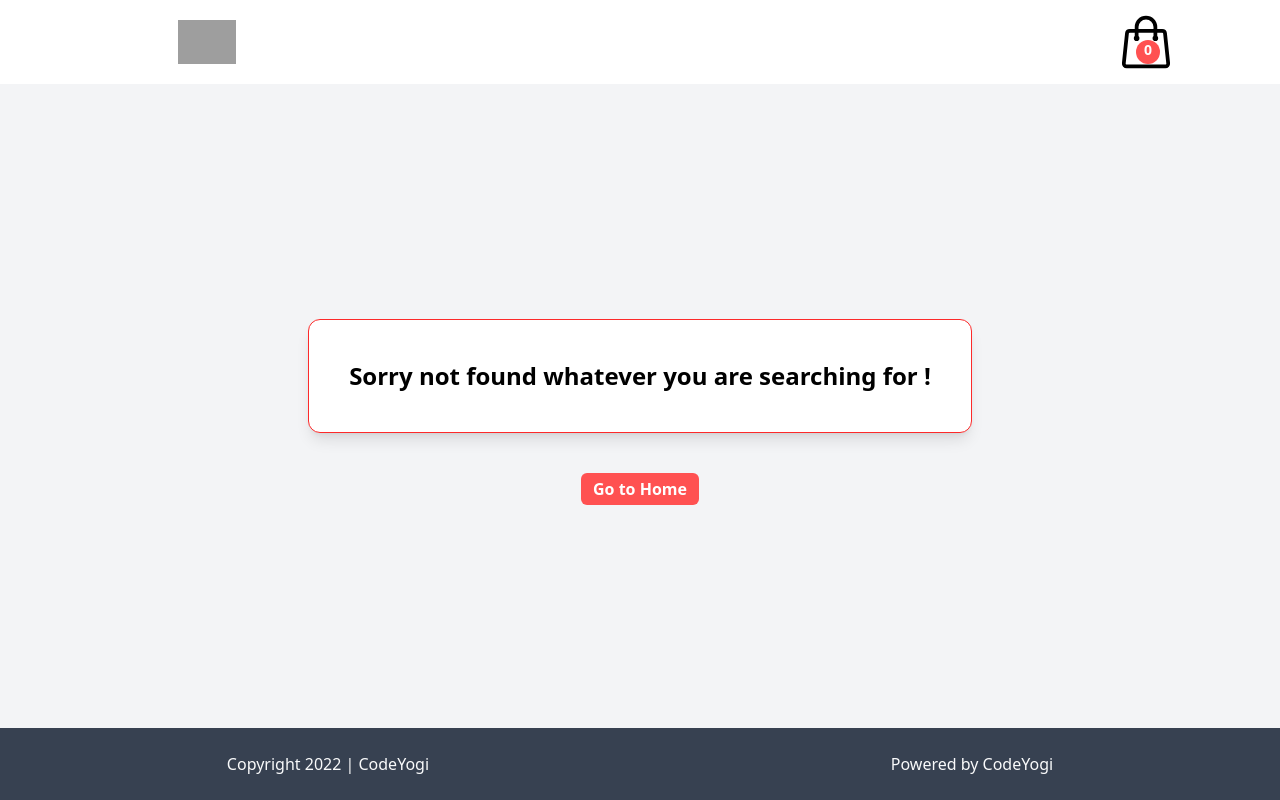
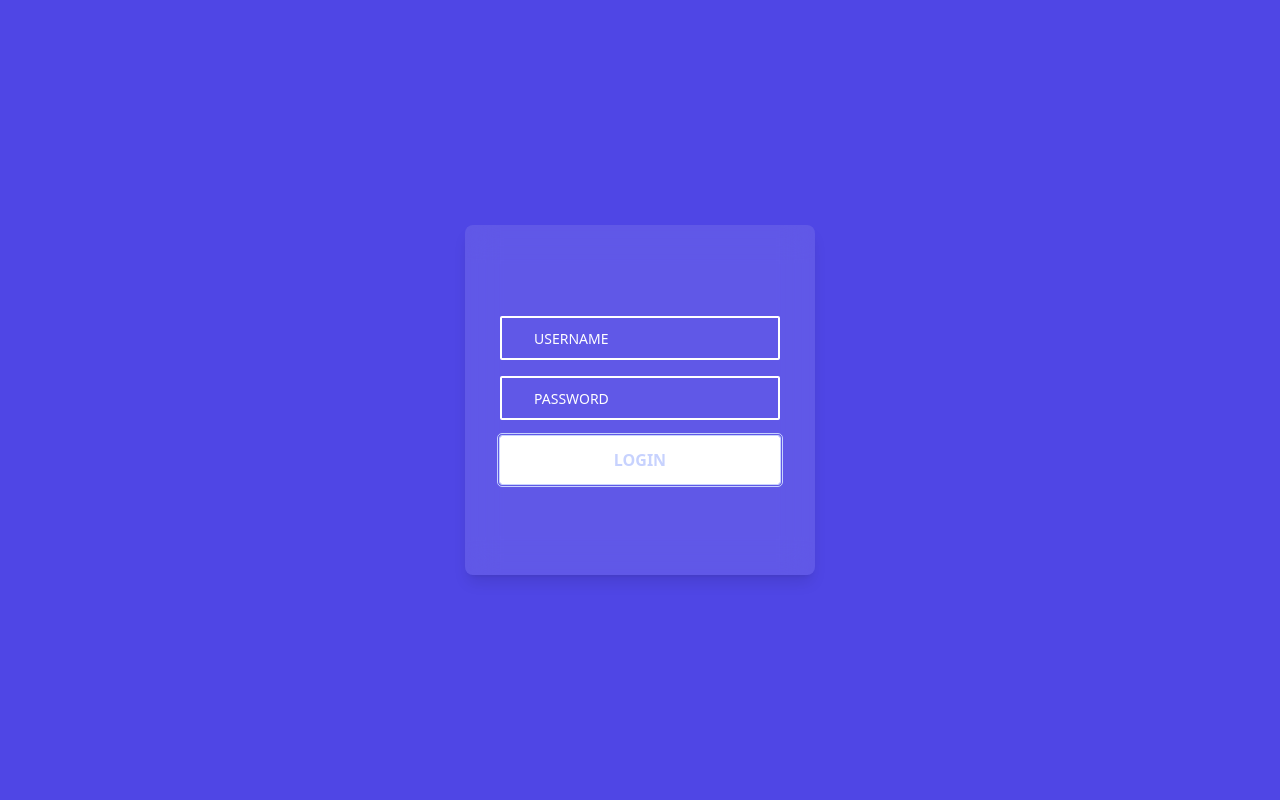
Before and after one commit to shivajisingh16/NextGenKart, a React (Vite) app: page /login in a window 1280 px wide. Before the commit this address had no page. Built offline with nearby package versions, Linux system fonts and the light colour scheme; grey boxes are pictures that could not be loaded.

Commit message:
login page design added

```diff
--- a/package.json
+++ b/package.json
@@ -11,12 +11,14 @@
     "host": "vite --host"
   },
   "dependencies": {
+    "formik": "^2.4.6",
     "nanoid": "^5.0.7",
     "react": "^18.2.0",
     "react-dom": "^18.2.0",
     "react-icons": "^5.2.1",
     "react-router-dom": "^6.23.1",
-    "react-toastify": "^10.0.5"
+    "react-toastify": "^10.0.5",
+    "yup": "^1.4.0"
   },
   "devDependencies": {
     "@types/react": "^18.2.66",
--- a/src/App.jsx
+++ b/src/App.jsx
@@ -7,6 +7,9 @@ import { Route, Routes } from "react-router-dom";
 import {  useMemo, useState } from "react";
 import Notfound from "./components/Notfound";
 import {toast} from 'react-toastify'
+import Login  from "./components/Login";
+import Layout from "./Layout";
+
 
 function App() {
 
@@ -71,21 +74,15 @@ function App() {
   }
   return (
     <div className="min-h-screen flex flex-col justify-between">
-      <Header totalCount={totalCount} />
-      <div className="mt-24"></div>
       <Routes>
-        <Route index element={<Home />}></Route>
-        <Route
-          path="/product/:idParameter"
-          element={<ProductDetail cart={cart} onClickAddToCart={addProductToCart} />}
-        ></Route>
-        <Route
-          path="/cart"
-          element={<Cart updateCart={updateCart} deleteItem={deleteItem} />}
-        ></Route>
+        <Route path='/' element={<Layout totalCount={totalCount} />}>
+          <Route path='' element={<Home/>}/>
+          <Route path='product/:idParameter' element={<ProductDetail cart={cart} onClickAddToCart={addProductToCart}/> }/>
+          <Route path="cart" element={<Cart updateCart={updateCart} deleteItem={deleteItem} />} />
+        </Route>
         <Route path="*" element={<Notfound />}></Route>
+        <Route path="login" element={<Login/>}></Route>
       </Routes>
-      <Footer />
     </div>
   );
 }
--- /dev/null
+++ b/src/Layout.jsx
@@ -0,0 +1,17 @@
+import React from 'react'
+import Header from './components/Header'
+import { Outlet } from 'react-router-dom'
+import Footer from './components/Footer'
+
+function Layout({totalCount}) {
+  return (
+    <>
+    <Header totalCount={totalCount}/>
+    <div className="mt-24"></div>
+    <Outlet/>
+    <Footer/>
+    </>
+  )
+}
+
+export default Layout
--- a/src/components/Header.jsx
+++ b/src/components/Header.jsx
@@ -1,21 +1,34 @@
 import React, { memo } from "react";
 import { HiOutlineShoppingBag } from "react-icons/hi2";
 import { Link } from "react-router-dom";
+import { CgProfile } from "react-icons/cg";
 function Header({ totalCount }) {
   return (
-    <div className="flex justify-between px-6 items-center bg-white w-full py-3 fixed top-0 z-10">
+    <div className="flex justify-between px-4 sm:px-10 md:px-16 items-center bg-white w-full py-3 fixed top-0 z-10">
       <img
-        className="h-11 ml-[12vw]"
+        className="h-11 "
         src="https://www.shutterstock.com/image-vector/amazon-initial-logo-isolated-white-600nw-2272856739.jpg"
         alt=""
       />
-      <div className="relative">
+      <div className="relative flex items-center gap-3">
         <Link to="/cart">
-          <HiOutlineShoppingBag className="text-4xl md:mr-20 md:text-6xl" />
-          <p className="bg-primary-500 h-5 md:h-6 text-center aspect-square  text-white font-semibold absolute top-3 left-2 md:pb-1 rounded-full md:top-7 md:left-5 text-sm md:text-md ">
+          <HiOutlineShoppingBag className="text-5xl md:mr-20 md:text-6xl" />
+          <p className="bg-primary-500 h-5 md:h-6 text-center aspect-square  text-white font-semibold absolute top-7 left-4 md:pb-1 rounded-full md:top-7 md:left-5 text-sm md:text-md ">
             {totalCount}
           </p>
         </Link>
+        <div className="flex flex-col gap-1 items-center">
+          <div className="flex items-center gap-2 ">
+            <CgProfile className="font-bold text-darkorange-500 text-3xl rounded-full" />
+            <p className="font-bold text-xl">
+              Hi{" "}
+              <span className="text-darkorange-500 text-lg font-semibold">
+                Shivaji Singh
+              </span>
+            </p>
+          </div>
+          <Link to='/login' className="hover:bg-darkorange-500 bg-primary-500  font-semibold text-white py-1 px-4 rounded-full" >Login</Link>
+        </div>
       </div>
     </div>
   );
--- /dev/null
+++ b/src/components/Input.jsx
@@ -0,0 +1,18 @@
+
+import React from 'react'
+
+function Input({icon,error,touched,name,id,placeholder,value,...rest}) {
+
+  return (
+    <>
+    <div className='border-2 border-white  flex items-center gap-4 rounded-sm '>
+        {icon}
+        <label className='sr-only' htmlFor={id}>{placeholder}</label>
+       <input  {...rest} value={value||""}  name={name} className='grow h-10 bg-transparent placeholder:text-white font-semibold placeholder:text-sm placeholder:font-normal focus:outline-none text-white' id={id}  placeholder={placeholder}/>
+    </div>
+    {touched&&error&&<p className='text-sm text-red-700'>{error}</p>}
+    </>
+  )
+}
+
+export default Input
--- /dev/null
+++ b/src/components/Login.jsx
@@ -0,0 +1,34 @@
+import React from 'react'
+import { FiUser} from "react-icons/fi";
+import { withFormik} from 'formik';
+import Input from './Input';
+import * as Yup from 'yup'
+
+const schema = Yup.object({
+  username:Yup.string().email().required(),
+  password:Yup.string().required().min(3).max(8)
+})
+
+const onFormSubmit=(values)=>{
+  console.log(values.username,values.password);
+}
+
+export function Login({handleSubmit,handleBlur,handleChange,values,errors,touched,isValid}) {
+
+  return (
+    <div className="grid place-items-center h-screen bg-indigo-600 ">
+    <div className='w-[350px] h-[350px] bg-white/10 rounded-lg shadow-lg backdrop-filter backdrop-blur-lg'></div>
+    <form onSubmit={handleSubmit} className="flex gap-4 w-[280px] flex-col absolute z-10">
+   <Input onChange={handleChange} onBlur={handleBlur} value={values.username} touched={touched.username} error={errors.username} id="username" icon={<FiUser className='text-white m-2'/>} name="username" placeholder="USERNAME" type="text"/>
+   <Input onChange={handleChange} onBlur={handleBlur} value={values.password} touched={touched.password} error={errors.password} id="password" icon={<FiUser className='text-white m-2'/>}  placeholder="PASSWORD" name="password" type="password"/>
+   <button type="submit" disabled={!isValid} className='bg-white text-indigo-500 p-3 font-bold rounded-sm outline-double disabled:text-indigo-200'>LOGIN</button>
+    </form>
+    </div>
+  )
+}
+
+export default withFormik({
+    validationSchema:schema,
+    validateOnMount:true,
+    handleSubmit:onFormSubmit,
+})(Login);
```
Also changed, not shown: 1 other file (tests, documents, lock files or other folders).
